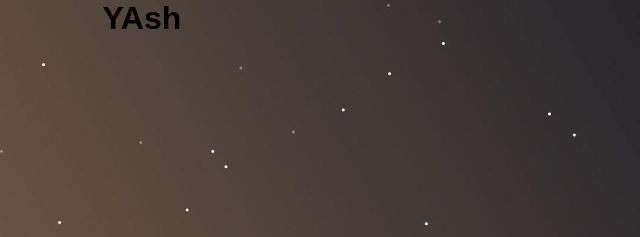
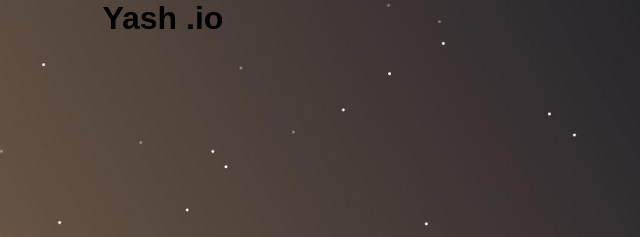
Before and after one commit to YashBhawsar23/Coming-Soon-Page, a plain HTML site: page index.html in a window 1280 px wide. Shown: the top 237 px of the page, 0-640 px from the left. Drawn offline with Linux system fonts and the light colour scheme.

Commit message:
Update index.html

```diff
--- a/index.html
+++ b/index.html
@@ -9,7 +9,7 @@
 <body>
     <div class="container">
 <!--        <img src="images/logo.png" class="logo"> -->
-        <h1>YAsh</h1>
+        <h1>Yash .io</h1>
        <div class="content">
         <p>Website Is Under Maintenance</p>
         <h1>We're <span>Launching</span> Soon</h1>
```
